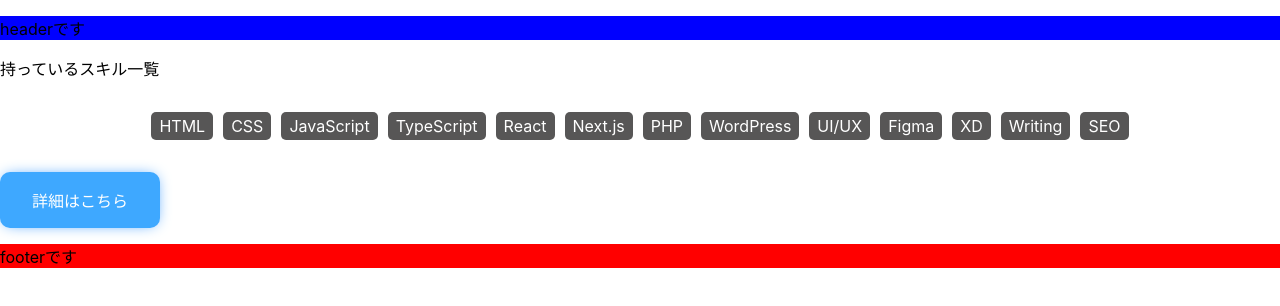
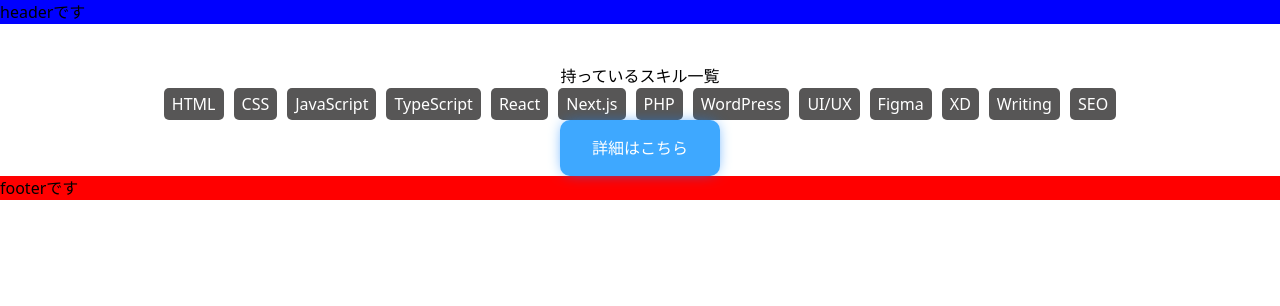
Before and after one commit to toono-f/template-nextjs-static-generator, a Next.js app: page / in a window 1280 px wide. Shown: the top 306 px of the page. Built offline with nearby package versions, Linux system fonts and the light colour scheme.

Commit message:
tailwindcssの実装

```diff
--- a/package.json
+++ b/package.json
@@ -4,7 +4,7 @@
   "private": true,
   "scripts": {
     "dev": "next dev",
-    "build": "next build",
+    "build": "next build && next export",
     "start": "next start",
     "lint": "next lint",
     "storybook": "start-storybook -p 6006",
@@ -31,12 +31,14 @@
     "@types/react-dom": "18.0.6",
     "@typescript-eslint/eslint-plugin": "^5.37.0",
     "@typescript-eslint/parser": "^5.37.0",
+    "autoprefixer": "^10.4.11",
     "babel-loader": "^8.2.5",
     "css-loader": "^6.7.1",
     "eslint": "8.23.1",
     "eslint-config-next": "12.3.0",
     "eslint-config-prettier": "^8.5.0",
     "eslint-plugin-storybook": "^0.6.4",
+    "postcss": "^8.4.16",
     "prettier": "^2.7.1",
     "sass": "^1.54.9",
     "sass-loader": "^13.0.2",
@@ -48,6 +50,7 @@
     "stylelint-config-recommended-scss": "^7.0.0",
     "stylelint-prettier": "^2.0.0",
     "stylelint-scss": "^4.3.0",
+    "tailwindcss": "^3.1.8",
     "typescript": "4.8.3"
   }
 }
--- /dev/null
+++ b/postcss.config.js
@@ -0,0 +1,6 @@
+module.exports = {
+  plugins: {
+    tailwindcss: {},
+    autoprefixer: {},
+  },
+}
--- a/src/components/templates/Top/index.tsx
+++ b/src/components/templates/Top/index.tsx
@@ -4,7 +4,7 @@ import { Skills } from "@/data/skills";
 
 export const Top = () => {
   return (
-    <div>
+    <div className="text-center mt-10">
       <p>持っているスキル一覧</p>
       <List data={Skills} />
       <Button href="/">詳細はこちら</Button>
--- a/src/pages/_app.tsx
+++ b/src/pages/_app.tsx
@@ -1,5 +1,5 @@
 import { AppPropsWithLayout } from "@/lib/next/types";
-import "@/styles/globals.css";
+import "@/styles/globals.scss";
 
 const MyApp = ({ Component, pageProps }: AppPropsWithLayout) => {
   const getLayout = Component.getLayout ?? ((page) => page);
--- a/src/styles/globals.css
+++ /dev/null
@@ -1,25 +0,0 @@
-html,
-body {
-  padding: 0;
-  margin: 0;
-  font-family: -apple-system, BlinkMacSystemFont, Segoe UI, Roboto, Oxygen, Ubuntu, Cantarell, Fira Sans, Droid Sans, Helvetica Neue, sans-serif;
-}
-
-a {
-  color: inherit;
-  text-decoration: none;
-}
-
-* {
-  box-sizing: border-box;
-}
-
-@media (prefers-color-scheme: dark) {
-  html {
-    color-scheme: dark;
-  }
-  body {
-    color: white;
-    background: black;
-  }
-}
--- /dev/null
+++ b/src/styles/globals.scss
@@ -0,0 +1,13 @@
+@import "tailwindcss/base";
+@import "tailwindcss/components";
+@import "tailwindcss/utilities";
+
+@media (prefers-color-scheme: dark) {
+  html {
+    color-scheme: dark;
+  }
+  body {
+    color: white;
+    background: black;
+  }
+}
--- /dev/null
+++ b/tailwind.config.js
@@ -0,0 +1,8 @@
+/** @type {import('tailwindcss').Config} */
+module.exports = {
+  content: ["./src/pages/**/*.{js,ts,jsx,tsx}", "./src/components/**/*.{js,ts,jsx,tsx}"],
+  theme: {
+    extend: {},
+  },
+  plugins: [],
+};
```
Also changed, not shown: 2 other files (tests, documents, lock files or other folders).
